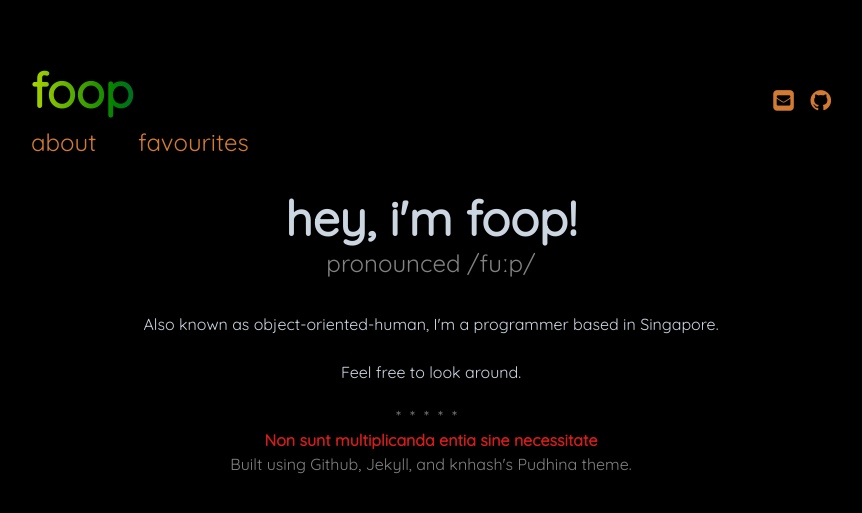
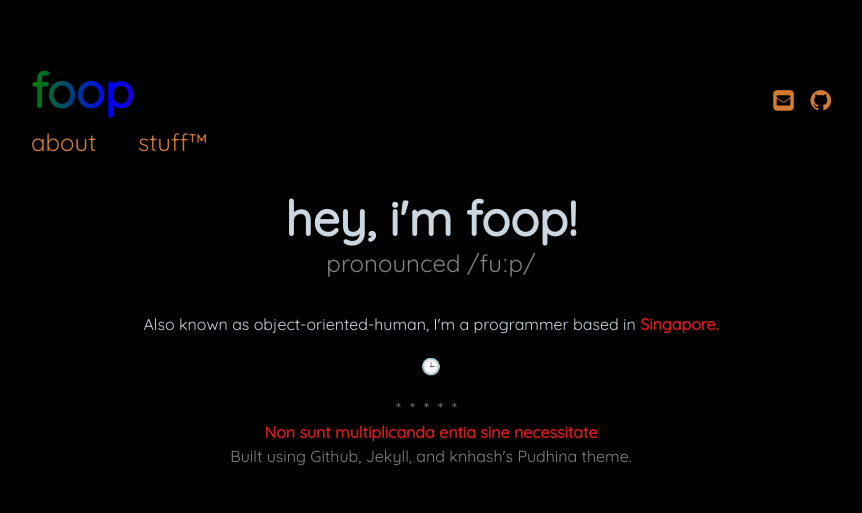
Before and after one commit to fwyr/website, a Jekyll site: the page built from index.md, in a window 1280 px wide. Shown: the top 513 px of the page, without its empty margins (209-1071 px from the left). Built offline with Jekyll 4.4.1, drawn with Linux system fonts in a browser that asks for light colours.

Commit message:
added stuff.md, edu.md, fav.md

```diff
--- a/_includes/header.html
+++ b/_includes/header.html
@@ -3,7 +3,7 @@
 <a href="{{ '/' | prepend: site.baseurl }}" class="logo rainbow">{{ site.title }}</a>
 <ul class="menu">
 <li class="menu__entry"><a href="{{ '/about' | prepend: site.baseurl }}">about</a></li>
-<li class="menu__entry"><a href="{{ '/favourites' | prepend: site.baseurl }}">favourites</a></li>
+<li class="menu__entry"><a href="{{ '/stuff' | prepend: site.baseurl }}">stuff™</a></li>
 </ul>
 </div>
 <ul class="social-links">
--- a/assets/css/main.css
+++ b/assets/css/main.css
@@ -42,7 +42,7 @@
       font-weight: 400; }
 
   strong {
-    color: #d41c1c; }
+    color: rgb(212, 27, 27); }
 
   .wrapper {
     max-width: 800px;
@@ -230,7 +230,7 @@
 /* =Footer *//*************************************************************/
 
   .rainbow {
-      background: linear-gradient(to right, red, orange, yellow, green, blue, indigo, purple, pink);
+      background: linear-gradient(to right, red, orange, yellow, green, blue, indigo, purple, red, orange, yellow);
       -webkit-background-clip: text;
       background-clip: text;
       color: transparent;
--- a/index.md
+++ b/index.md
@@ -7,6 +7,9 @@ sitemap:
 ---
 
 <div id="describe-text">
-	<p>Also known as object-oriented-human, I'm a programmer based in Singapore.</p>
-	<p>Feel free to look around.</p>
+	<p>Also known as object-oriented-human, I'm a programmer based in <strong>Singapore.</strong></p>
+	<a href="//24timezones.com/Singapore/time" style="text-decoration: none" class="clock24" id="tz24-1638410736-c1236-eyJob3VydHlwZSI6IjI0Iiwic2hvd2RhdGUiOiIwIiwic2hvd3NlY29uZHMiOiIxIiwic2hvd3RpbWV6b25lIjoiMSIsInR5cGUiOiJkIiwibGFuZyI6ImVuIn0=" title="local time in Singapore" target="_blank" rel="nofollow">🕒</a>
+	<script type="text/javascript" src="//w.24timezones.com/l.js" async></script>
+	<br>
+	<br>
 </div>
```
Also changed, not shown: about.md (+4 -3 lines), edu.md (added, +5 -0 lines), fav.md (added, +50 -0 lines), favourites.md (deleted, +0 -56 lines), stuff.md (added, +11 -0 lines).
